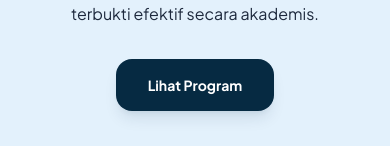
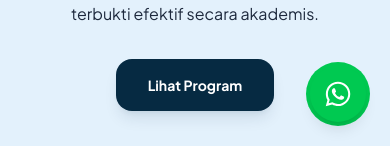
Before and after one commit to TricQs/icacourse, a Next.js app: page / in a window 390 px wide. Shown: the part 698-844 px from the top of the page. Built offline with nearby package versions, Linux system fonts and the light colour scheme.

Commit message:
Update page.tsx

```diff
--- a/app/page.tsx
+++ b/app/page.tsx
@@ -143,6 +143,28 @@
       {/* Footer */}
       <Footer />
 
+      {/* Floating WhatsApp — mobile only */}
+      <div className="lg:hidden fixed bottom-6 right-6 z-40">
+        <div className="relative flex items-center justify-center">
+          <div className="absolute pulse-ring w-16 h-16 bg-green-500 rounded-full"></div>
+          <a
+            target="_blank"
+            rel="noopener noreferrer"
+            className="relative z-10 w-14 h-14 bg-green-500 hover:bg-green-600 text-white rounded-full flex items-center justify-center shadow-lg transition-transform duration-300 hover:scale-110 active:scale-95 cursor-pointer"
+            href="https://wa.me/6281513092400"
+            aria-label="Chat WhatsApp Admin"
+          >
+            <svg
+              className="w-7 h-7 fill-white"
+              viewBox="0 0 448 512"
+              xmlns="http://www.w3.org/2000/svg"
+            >
+              <path d="M380.9 97.1C339 55.1 283.2 32 223.9 32c-122.4 0-222 99.6-222 222 0 39.1 10.2 77.3 29.6 111L0 480l117.7-30.9c32.4 17.7 68.9 27 106.1 27h.1c122.3 0 224.1-99.6 224.1-222 0-59.3-25.2-115-67.1-157zm-157 341.6c-33.1 0-65.6-8.9-94-25.7l-6.7-4-69.8 18.3L72 359.2l-4.4-7c-18.5-29.4-28.2-63.3-28.2-98.2 0-101.7 82.8-184.5 184.6-184.5 49.3 0 95.6 19.2 130.4 54.1 34.8 34.9 56.2 81.2 56.1 130.5 0 101.8-84.9 184.6-186.6 184.6zm101.2-138.2c-5.5-2.8-32.8-16.2-37.9-18-5.1-1.9-8.8-2.8-12.5 2.8-3.7 5.6-14.3 18-17.6 21.8-3.2 3.7-6.5 4.2-12 1.4-5.5-2.8-23.2-8.5-44.2-27.1-16.4-14.6-27.4-32.7-30.6-38.2-3.2-5.6-.3-8.6 2.4-11.3 2.5-2.4 5.5-6.5 8.3-9.7 2.8-3.3 3.7-5.6 5.5-9.3 1.8-3.7.9-6.9-.5-9.7-1.4-2.8-12.5-30.1-17.1-41.2-4.5-10.8-9.1-9.3-12.5-9.5-3.2-.2-6.9-.2-10.6-.2-3.7 0-9.7 1.4-14.8 6.9-5.1 5.6-19.4 19-19.4 46.3 0 27.3 19.9 53.7 22.6 57.4 2.8 3.7 39.1 59.7 94.8 83.8 13.2 5.8 23.5 9.2 31.6 11.8 13.3 4.2 25.4 3.6 35 2.2 10.7-1.6 32.8-13.4 37.4-26.4 4.6-13 4.6-24.1 3.2-26.4-1.3-2.5-5-3.9-10.5-6.6z" />
+            </svg>
+          </a>
+        </div>
+      </div>
+
       {/* Program and general Modals */}
       <ProgramModal
         selectedProgram={selectedProgram}
```
